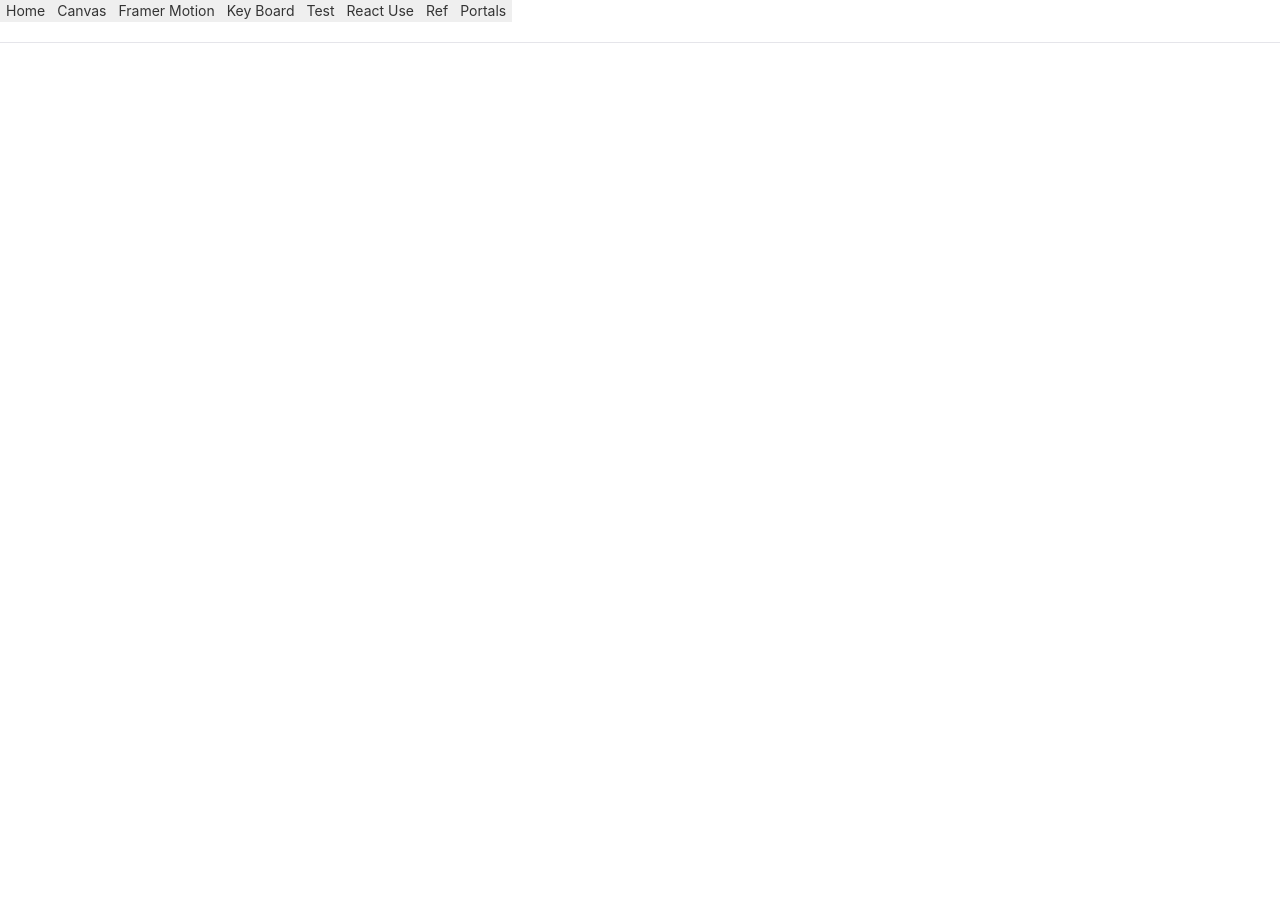
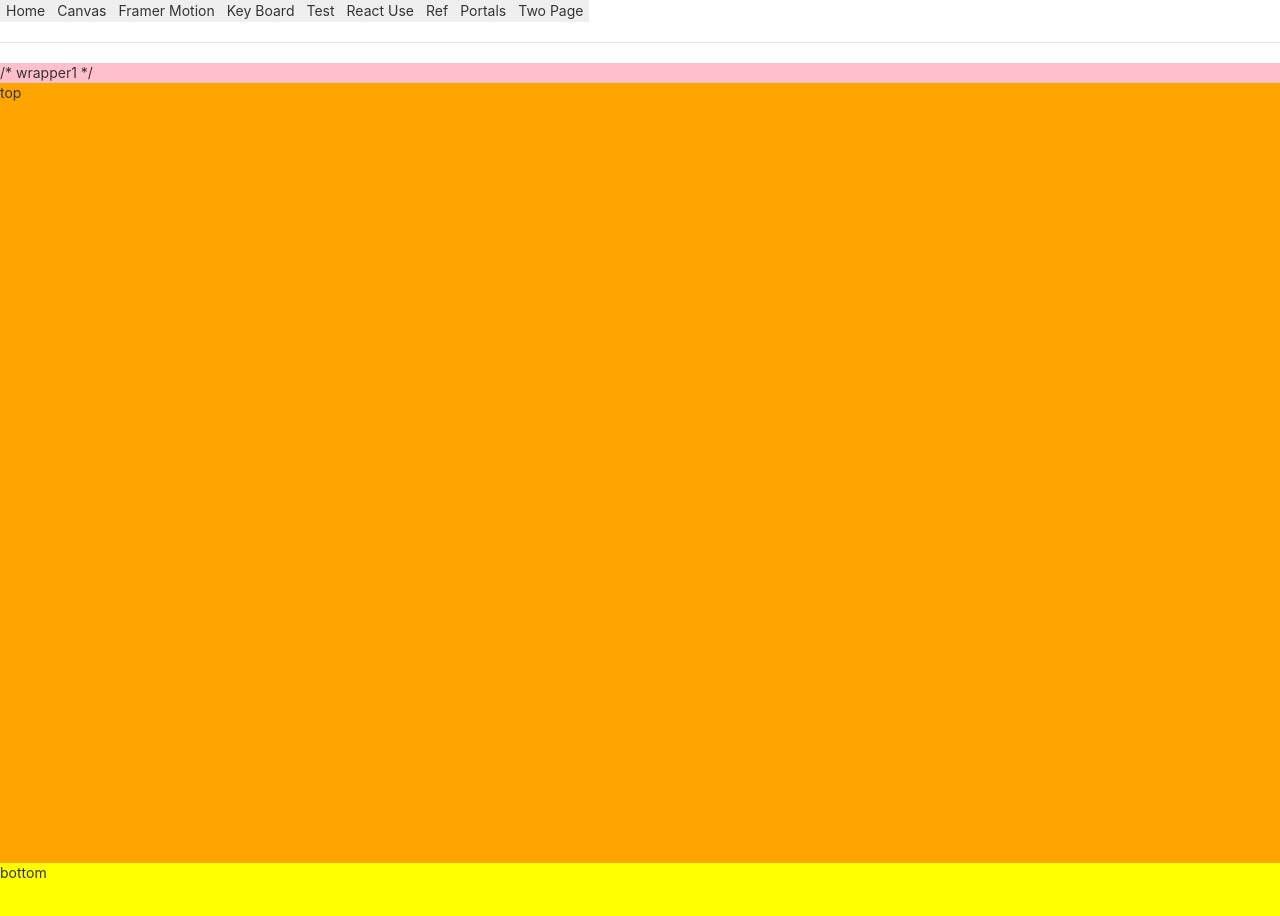
Before and after one commit to cwjjjjj/react-18-study, a React (Vite) app: page /two-page in a window 1280 px wide. Shown: the top 916 px of the page. Before the commit the page ends 800 px from the top, so only its background shows below. Built offline with nearby package versions, Linux system fonts and the light colour scheme.

Commit message:
feat(two page css): two page css

```diff
--- a/src/App.tsx
+++ b/src/App.tsx
@@ -17,6 +17,7 @@ function App() {
         <button onClick={() => navigate("/react-use")}>React Use</button>
         <button onClick={() => navigate("/ref")}>Ref</button>
         <button onClick={() => navigate("/protals")}>Portals</button>
+        <button onClick={() => navigate("/two-page")}>Two Page</button>
       </nav>
       <hr />
       <Route />
--- a/src/components/Route/index.tsx
+++ b/src/components/Route/index.tsx
@@ -7,6 +7,7 @@ import Test from "../Test";
 import ReactUse from "../ReactUse";
 import RefTest from "../RefTest";
 import Portals from "../Portals";
+import TwoPageCss from "../TwoPageCss";
 
 export default function index() {
   return (
@@ -19,6 +20,7 @@ export default function index() {
       <Route path="react-use" element={<ReactUse />} />
       <Route path="ref" element={<RefTest />} />
       <Route path="protals" element={<Portals />} />
+      <Route path="two-page" element={<TwoPageCss />} />
     </Routes>
   );
 }
--- /dev/null
+++ b/src/components/TwoPageCss.tsx
@@ -0,0 +1,35 @@
+import { css } from "@emotion/react";
+
+export default function TwoPageCss() {
+  return (
+    <main
+      css={css`
+      .wrapper{
+        height: 200vh;
+        background-color: pink;
+      }
+
+      .top{
+        position:sticky;
+        top:0;
+        height: 100vh;
+        background-color: orange;
+        /* z-index: 1; */
+      }
+
+      .bottom{
+        position:relative;
+        margin-top:-100vh;
+        height: 100vh;
+        background-color: yellow;
+    `}
+    >
+      <div className="wrapper">
+        /* wrapper1 */
+        <section className="top">top</section>
+      </div>
+      <section className="bottom">bottom</section>
+      wrapper2
+    </main>
+  );
+}
```
